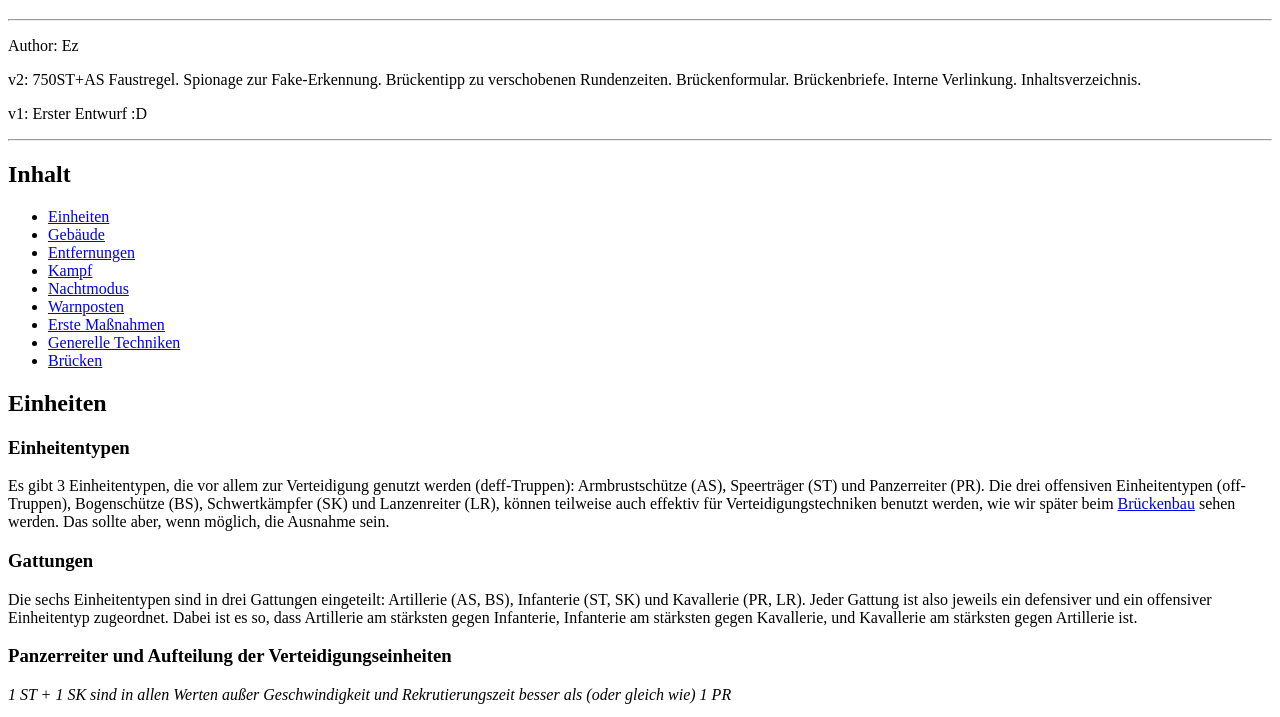
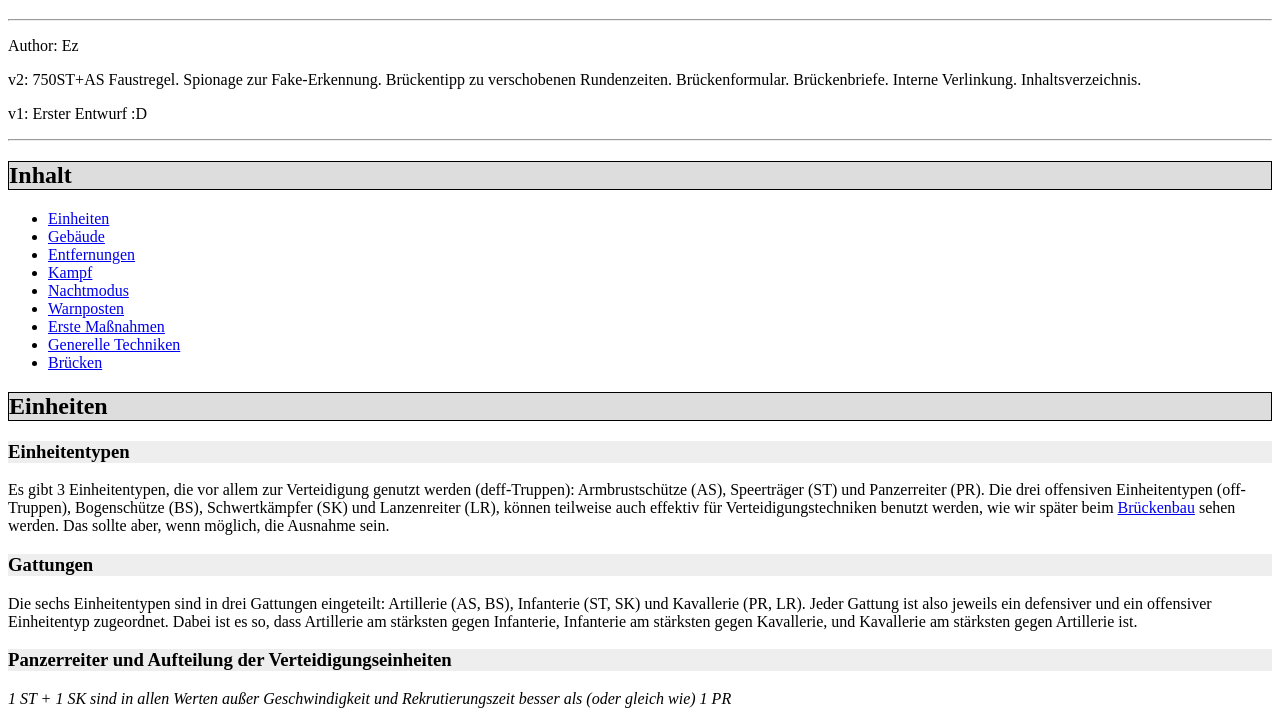
Before and after one commit to e4z9/lak-verteidigung, a plain HTML site: page index.html in a window 1280 px wide. Shown: the part 61-778 px from the top of the page. Drawn offline with Linux system fonts and the light colour scheme.

Commit message:
Gestümperter style

```diff
--- a/index.html
+++ b/index.html
@@ -2,6 +2,7 @@
 <html>
 <head>
 	<meta name="viewport" content="width = device-width"><!-- scaling on iphone -->
+        <link rel="stylesheet" href="stylesheet.css" type="text/css">
 	<meta charset="utf-8">
 	<meta name="format" content="complete">
 	<title>Handbuch der Verteidigung</title>
--- /dev/null
+++ b/stylesheet.css
@@ -0,0 +1,7 @@
+h2 {
+    background-color: #dddddd;
+    border-width: 1px;
+    border-style: solid;
+}
+h3 { background-color: #eeeeee; }
+h4 { font-variant: small-caps; font-weight: bolder; }
```
